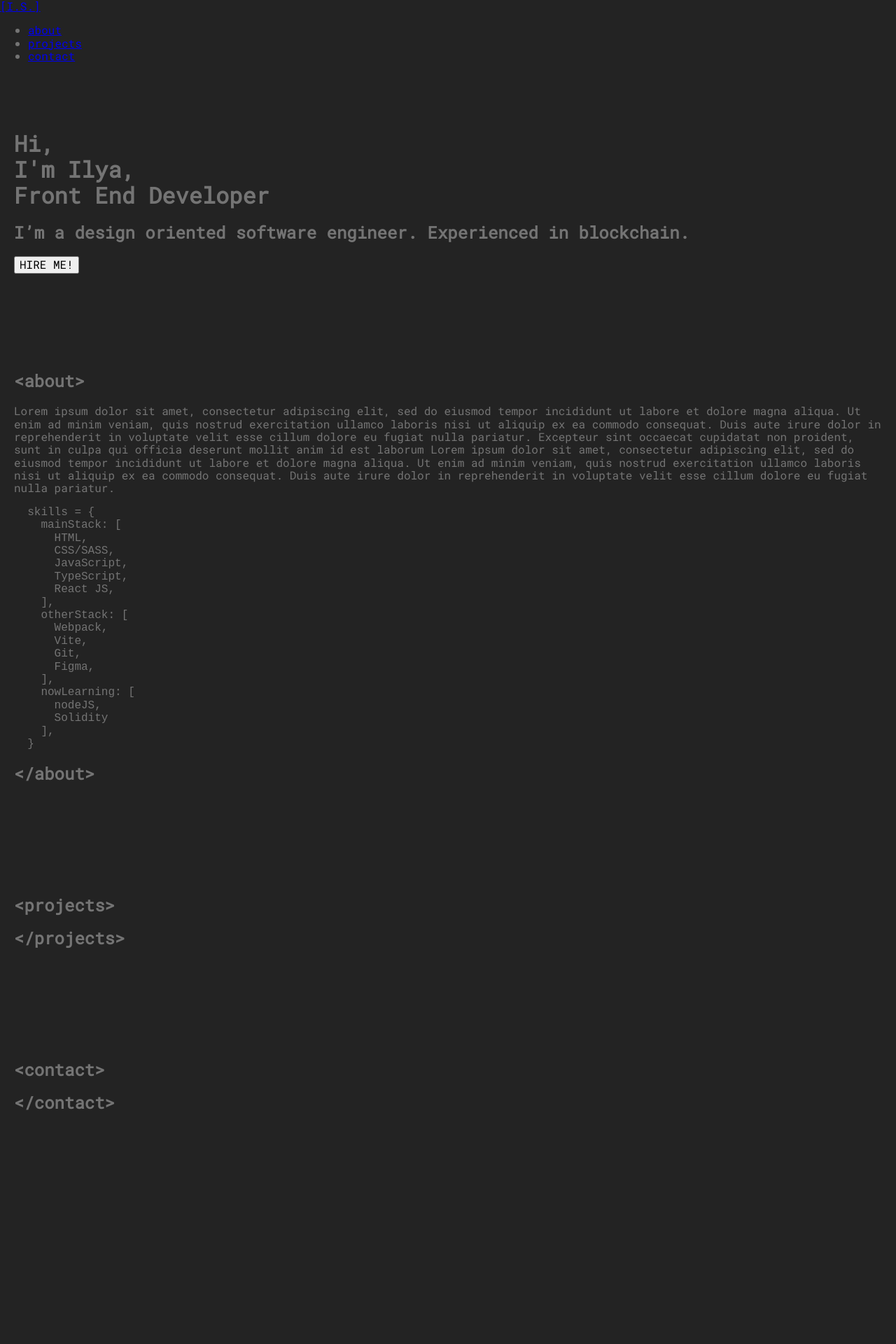
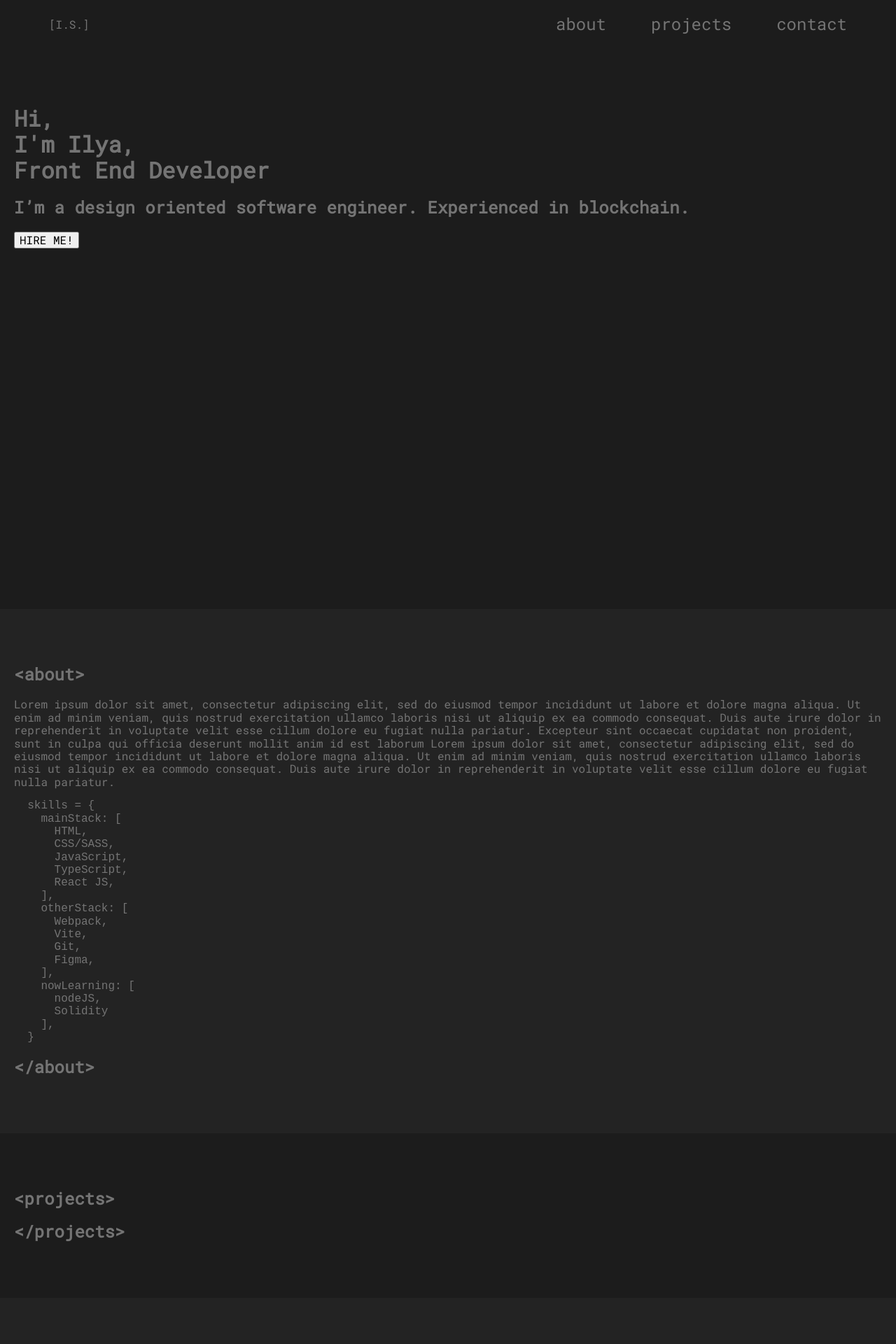
Before and after one commit to Ilichhh/portfolio-website, a React (Vite) app: page / in a window 1280 px wide. Shown: the top 1920 px of the page at 70% size. Before the commit the page ends 1670 px from the top, so only its background shows below. Built offline with nearby package versions, Linux system fonts and the light colour scheme.

Commit message:
feat: create basic layout for sections

```diff
--- a/src/App.tsx
+++ b/src/App.tsx
@@ -3,6 +3,7 @@ import { HeroSection } from './components/HeroSection';
 import { AboutSection } from './components/AboutSection';
 import { ProjectsSection } from './components/ProjectsSection';
 import { ContactSection } from './components/ContactSection';
+import { Footer } from './components/Footer';
 
 export const App = () => {
   return (
@@ -12,6 +13,7 @@ export const App = () => {
       <AboutSection />
       <ProjectsSection />
       <ContactSection />
+      <Footer />
     </>
   );
 };
--- a/src/components/AboutSection.tsx
+++ b/src/components/AboutSection.tsx
@@ -1,4 +1,4 @@
-import { Container } from './common/Container';
+import { Container } from './common';
 
 export const AboutSection = () => {
   const codeText = `  skills = {
@@ -23,23 +23,26 @@ export const AboutSection = () => {
 `;
 
   return (
+    <section>
       <Container>
         <h2>{`<about>`}</h2>
         <div>
           <div>
-          Lorem ipsum dolor sit amet, consectetur adipiscing elit, sed do eiusmod tempor incididunt
-          ut labore et dolore magna aliqua. Ut enim ad minim veniam, quis nostrud exercitation
-          ullamco laboris nisi ut aliquip ex ea commodo consequat. Duis aute irure dolor in
-          reprehenderit in voluptate velit esse cillum dolore eu fugiat nulla pariatur. Excepteur
-          sint occaecat cupidatat non proident, sunt in culpa qui officia deserunt mollit anim id
-          est laborum Lorem ipsum dolor sit amet, consectetur adipiscing elit, sed do eiusmod tempor
+            Lorem ipsum dolor sit amet, consectetur adipiscing elit, sed do eiusmod tempor
             incididunt ut labore et dolore magna aliqua. Ut enim ad minim veniam, quis nostrud
             exercitation ullamco laboris nisi ut aliquip ex ea commodo consequat. Duis aute irure
             dolor in reprehenderit in voluptate velit esse cillum dolore eu fugiat nulla pariatur.
+            Excepteur sint occaecat cupidatat non proident, sunt in culpa qui officia deserunt
+            mollit anim id est laborum Lorem ipsum dolor sit amet, consectetur adipiscing elit, sed
+            do eiusmod tempor incididunt ut labore et dolore magna aliqua. Ut enim ad minim veniam,
+            quis nostrud exercitation ullamco laboris nisi ut aliquip ex ea commodo consequat. Duis
+            aute irure dolor in reprehenderit in voluptate velit esse cillum dolore eu fugiat nulla
+            pariatur.
           </div>
           <pre>{codeText}</pre>
         </div>
         <h2>{`</about>`}</h2>
       </Container>
+    </section>
   );
 };
--- /dev/null
+++ b/src/components/Footer.tsx
@@ -0,0 +1,19 @@
+import styled from 'styled-components';
+import theme from '../theme';
+
+const FooterContainer = styled.footer`
+  display: flex;
+  justify-content: space-between;
+  align-items: center;
+  height: 70px;
+  padding: 0 70px;
+  background-color: ${theme.colors.bgDark};
+`;
+
+export const Footer = () => {
+  return (
+    <FooterContainer>
+      <a href="https://github.com/Ilichhh/portfolio-website">github</a>
+    </FooterContainer>
+  );
+};
--- a/src/components/Header.tsx
+++ b/src/components/Header.tsx
@@ -1,9 +1,45 @@
+import { useIsAtTop } from '../hooks/useIsAtTop';
+
+import styled, { css } from 'styled-components';
+import theme from '../theme';
+
+const HeaderContainer = styled.header<{ sticky: boolean }>`
+  position: sticky;
+  top: 0;
+  display: flex;
+  justify-content: space-between;
+  align-items: center;
+  height: 70px;
+  padding: 0 70px;
+  background-color: ${theme.colors.bgDark};
+  transition: all 0.3s ease-in-out;
+  ${({ sticky }) =>
+    sticky &&
+    css`
+      z-index: 999;
+      box-shadow: 0px 2px 5px rgba(0, 0, 0, 0.25);
+    `}
+`;
+
+const Nav = styled.nav`
+  width: 40%;
+`;
+
+const Menu = styled.ul`
+  display: flex;
+  justify-content: space-between;
+  list-style: none;
+  font-size: 24px;
+`;
+
 export const Header = () => {
+  const isAtTop = useIsAtTop();
+
   return (
-    <div>
+    <HeaderContainer sticky={!isAtTop}>
       <a href="#">[I.S.]</a>
-      <nav>
-        <ul>
+      <Nav>
+        <Menu>
           <li>
             <a href="#">about</a>
           </li>
@@ -13,8 +49,8 @@ export const Header = () => {
           <li>
             <a href="#">contact</a>
           </li>
-        </ul>
-      </nav>
-    </div>
+        </Menu>
+      </Nav>
+    </HeaderContainer>
   );
 };
--- a/src/components/HeroSection.tsx
+++ b/src/components/HeroSection.tsx
@@ -1,7 +1,16 @@
-import { Container } from './common/Container';
+import { Container } from './common';
+
+import styled from 'styled-components';
+import theme from '../theme';
+
+const Section = styled.section`
+  height: 100vh;
+  background-color: ${theme.colors.bgDark};
+`;
 
 export const HeroSection = () => {
   return (
+    <Section>
       <Container>
         <h1>
           Hi,
@@ -13,5 +22,6 @@ export const HeroSection = () => {
         <h2>I’m a design oriented software engineer. Experienced in blockchain.</h2>
         <button>HIRE ME!</button>
       </Container>
+    </Section>
   );
 };
--- a/src/components/ProjectsSection.tsx
+++ b/src/components/ProjectsSection.tsx
@@ -1,10 +1,12 @@
-import { Container } from './common/Container';
+import { Container, SectionDark } from './common';
 
 export const ProjectsSection = () => {
   return (
-    <Container>
-      <h2>{`<projects>`}</h2>
-      <h2>{`</projects>`}</h2>
-    </Container>
+    <SectionDark>
+      <Container>
+        <h2>{`<projects>`}</h2>
+        <h2>{`</projects>`}</h2>
+      </Container>
+    </SectionDark>
   );
 };
--- a/src/components/common/Container.tsx
+++ b/src/components/common/Container.tsx
@@ -1,7 +1,7 @@
 import { PropsWithChildren } from 'react';
 import styled from 'styled-components';
 
-const StyledContainer = styled.section`
+const StyledContainer = styled.div`
   max-width: 1440px;
   margin: 0 auto;
   padding: 60px 20px 60px;
--- /dev/null
+++ b/src/components/common/SectionDark.tsx
@@ -0,0 +1,12 @@
+import { PropsWithChildren } from 'react';
+
+import styled from 'styled-components';
+import theme from '../../theme';
+
+const StyledSection = styled.section`
+  background-color: ${theme.colors.bgDark};
+`;
+
+export const SectionDark = ({ children }: PropsWithChildren) => {
+  return <StyledSection>{children}</StyledSection>;
+};
--- /dev/null
+++ b/src/components/common/index.ts
@@ -0,0 +1,2 @@
+export { Container } from './Container';
+export { SectionDark } from './SectionDark';
--- a/src/globalStyles.ts
+++ b/src/globalStyles.ts
@@ -9,8 +9,12 @@ const GlobalStyles = createGlobalStyle`
   ${normalize}
   body {
     font-family: 'Roboto Mono', monospace;
-    background-color: ${theme.colors.bg};
-    color: ${theme.colors.greyLight};
+    background-color: ${theme.colors.bgLight};
+    color: ${theme.colors.textLight};
+  }
+  a {
+    text-decoration: none;
+    color: ${theme.colors.textLight};
   }
   * {
     box-sizing: border-box;
--- /dev/null
+++ b/src/hooks/useIsAtTop.ts
@@ -0,0 +1,23 @@
+import { useState, useEffect } from 'react';
+
+export const useIsAtTop = () => {
+  const [isAtTop, setIsAtTop] = useState(true);
+
+  useEffect(() => {
+    const handleScroll = () => {
+      if (window.scrollY > 0) {
+        setIsAtTop(false);
+      } else {
+        setIsAtTop(true);
+      }
+    };
+
+    window.addEventListener('scroll', handleScroll);
+
+    return () => {
+      window.removeEventListener('scroll', handleScroll);
+    };
+  }, []);
+
+  return isAtTop;
+};
--- a/src/theme.ts
+++ b/src/theme.ts
@@ -1,8 +1,9 @@
 const theme = {
   colors: {
-    bg: '#232323',
-    greyLight: '#747474',
-    greyDark: '#272727',
+    bgLight: '#232323',
+    bgDark: '#1c1c1c',
+    textLight: '#747474',
+    textDark: '#272727',
     red: '#FF652F',
     yellow: '#FFE400',
     green: '#00FF99',
```
Lines whose indentation alone changed are shown as unchanged.
